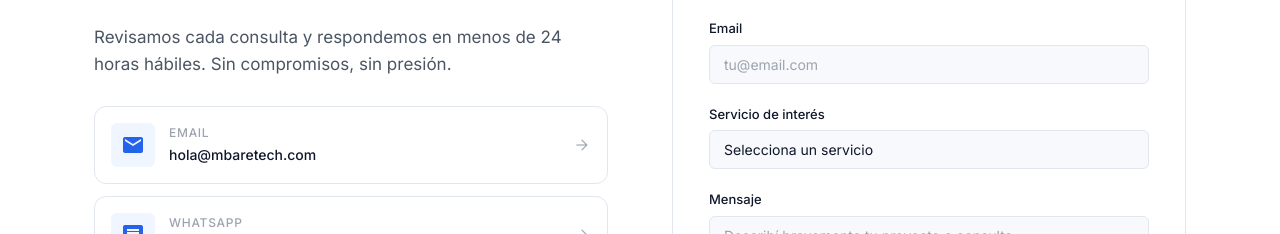
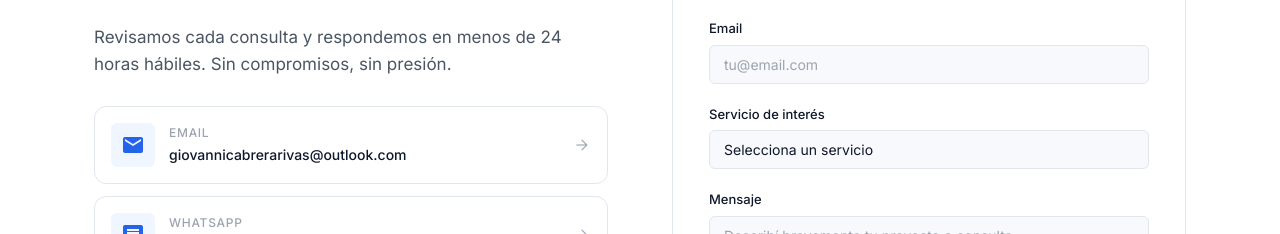
Before and after one commit to Yiovan/portafolio_gp, a React (Vite) app: page / in a window 1280 px wide. Shown: the part 4232-4466 px from the top of the page. Built offline with nearby package versions, Linux system fonts and the light colour scheme.

Commit message:
cambio de titulo

```diff
--- a/index.html
+++ b/index.html
@@ -5,7 +5,7 @@
     <link rel="icon" type="image/svg+xml" href="/favicon.svg" />
     <meta name="viewport" content="width=device-width, initial-scale=1.0" />
     <meta name="description" content="MBareTech - Soluciones Digitales y Tecnología Inteligente. Desarrollo web, móvil, IA, automatización y consultoría." />
-    <title>MBareTech</title>
+    <title>TechArandu</title>
     <link rel="preconnect" href="https://fonts.googleapis.com" />
     <link rel="preconnect" href="https://fonts.gstatic.com" crossorigin />
     <link href="https://fonts.googleapis.com/css2?family=Inter:wght@300;400;500;600;700&family=Material+Symbols+Outlined:opsz,wght,FILL,GRAD@20..48,100..700,0..1,-50..200&display=swap" rel="stylesheet" />
--- a/src/components/Contact.jsx
+++ b/src/components/Contact.jsx
@@ -5,20 +5,20 @@ const CONTACT_ITEMS = [
   {
     icon: 'mail',
     label: 'Email',
-    value: 'hola@mbaretech.com',
-    href: 'mailto:hola@mbaretech.com',
-  },
+    value: 'giovannicabrerarivas@outlook.com',
+    href: 'giovannicabrerarivas@outlook.com',
+  }, /* mejorar el enlance del correo, redirige a la pagina misma */
   {
     icon: 'chat',
     label: 'WhatsApp',
     value: 'Escribenos directo',
-    href: 'https://wa.me/595981000000',
+    href: 'https://wa.me/595986173023',
   },
   {
     icon: 'work',
     label: 'LinkedIn',
     value: 'linkedin.com/company/mbaretech',
-    href: 'https://linkedin.com/company/mbaretech',
+    href: 'https://www.linkedin.com/in/giovanni-cabrera-rivas-637481279/',
   },
 ]
 
```
